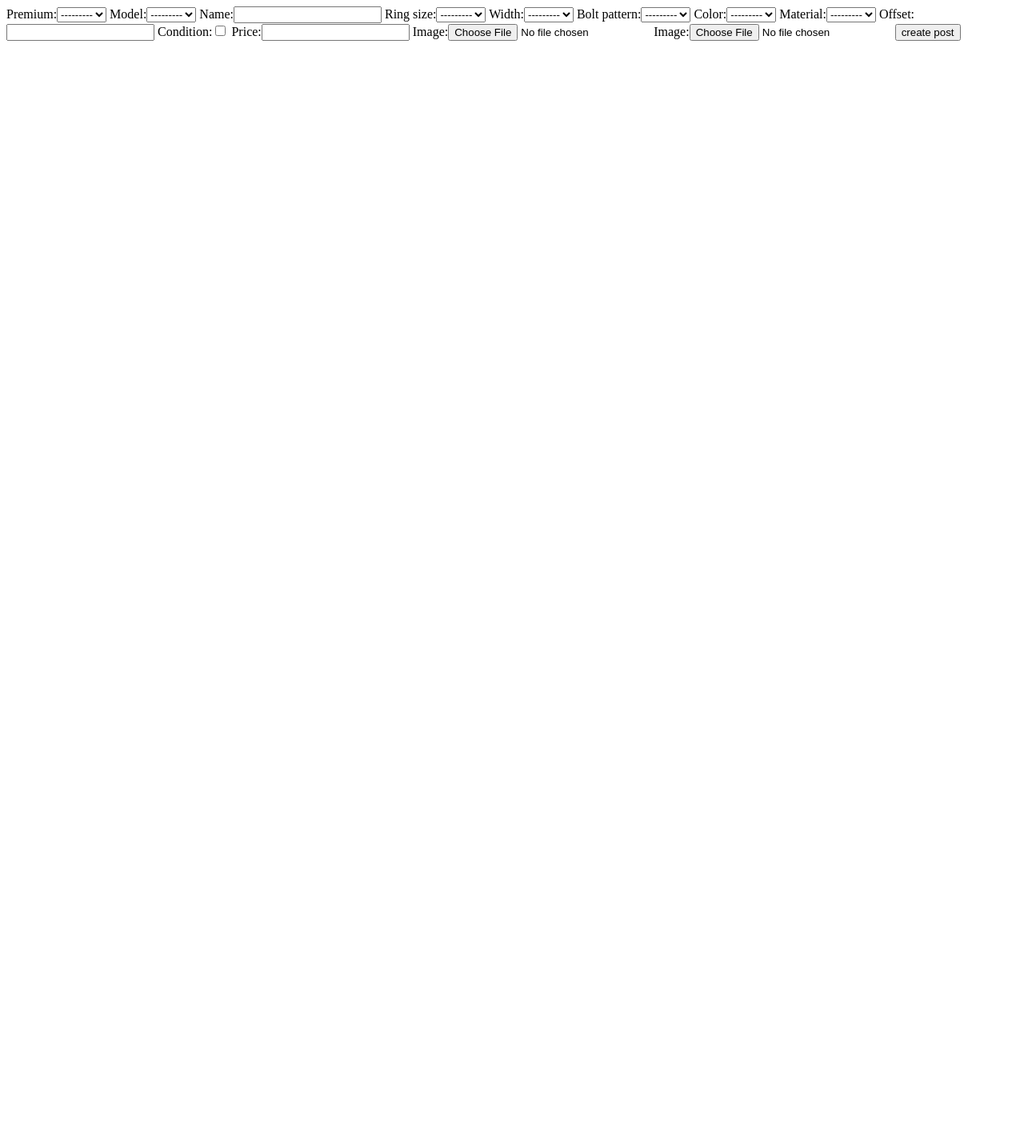
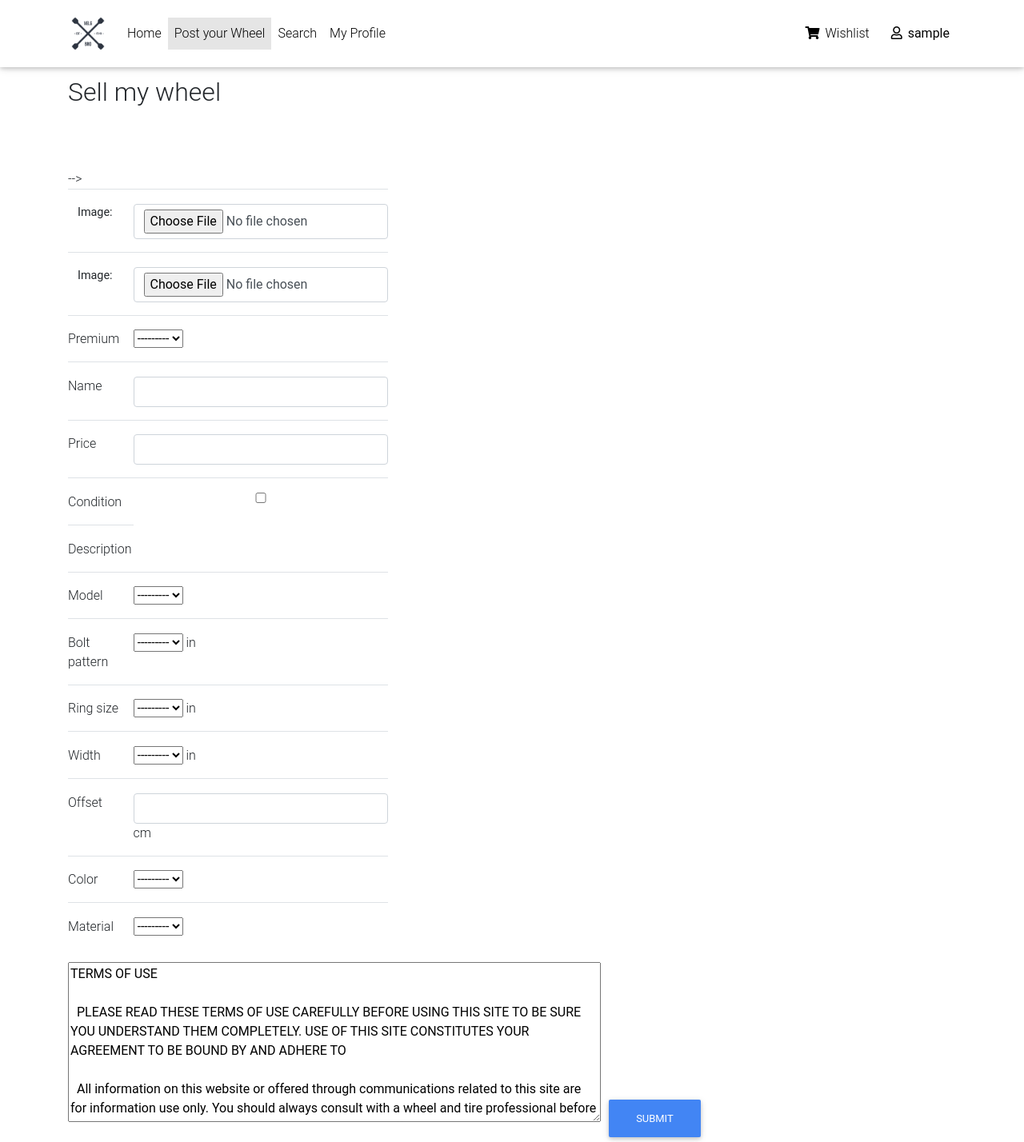
Before and after one commit to amartya18/velgbro, a Django app: page /post/ in a window 1280 px wide. Shown: the whole page at 80% size. Before the commit the page ends 51 px from the top, so only its background shows below. Run offline with Django 3.2, Linux system fonts and the light colour scheme; the visitor is signed in with stand-in values (Sample User, id 1); data that the repository does not hold is empty; some libraries are stand-ins or nearby versions; some web fonts are replaced.

Commit message:
navbar fixed

```diff
--- a/store/templates/store/base.html
+++ b/store/templates/store/base.html
@@ -31,7 +31,7 @@
     <div class="container">
 
       <!-- Brand -->
-      <a class="navbar-brand waves-effect" href="" target="_blank">
+      <a class="navbar-brand waves-effect" href="{% url 'home' %}">
         <img src="{% static 'store/img/logo.png' %}" width=50 alt="">
       </a>
 
@@ -46,27 +46,28 @@
 
         <!-- Left -->
         <ul class="navbar-nav mr-auto">
-          <li class="nav-item active">
-            <a class="nav-link waves-effect" href="#">Home
+          <p></p>
+          <li class="nav-item {% if nbar == 'home' %} active {%endif%}">
+            <a class="nav-link waves-effect" href="{% url 'home' %}">Home
               <span class="sr-only">(current)</span>
             </a>
           </li>
-          <li class="nav-item">
-            <a class="nav-link waves-effect" href="sell.html" target="_blank">Sell</a>
+          <li class="nav-item {% if nbar == 'post' %} active {%endif%}">
+            <a class="nav-link waves-effect" href="{% url 'create-post' %}">Post your Wheel</a>
           </li>
           <li class="nav-item">
             <a class="nav-link waves-effect" href=""
               target="_blank">Search</a>
           </li>
-          <li class="nav-item">
-            <a class="nav-link waves-effect" href="profile.html" target="_blank">My Profile</a>
+          <li class="nav-item {% if nbar == 'profile' %} active {%endif%}">
+            <a class="nav-link waves-effect" href="{% url 'profile' %}" >My Profile</a>
           </li>
         </ul>
 
         <!-- Right -->
         <ul class="navbar-nav nav-flex-icons">
           <li class="nav-item">
-            <a class="nav-link waves-effect">
+            <a class="nav-link waves-effect" href="{% url 'wishlist' %}">
               <i class="fas fa-shopping-cart"></i>
               <span class="clearfix d-none d-sm-inline-block"> Wishlist </span>
             </a>
@@ -75,19 +76,18 @@
           <!-- <div class="">   -->
         {% if user.is_authenticated %}
             <li class="nav-item">
-              <a href="signup.html" class="nav-link waves-effect ml-2"
-                target="_blank">
+              <a href="{% url 'profile' %}" class="nav-link waves-effect ml-2">
                 <i class="far fa-user"></i>
                 <strong>{{user.username}}</strong></a>
         {% else %}
           <li class="nav-item">
-            <a href="{" class="nav-link border border-light rounded waves-effect ml-2"
+            <a href="{% url 'login' %}" class="nav-link border border-light rounded waves-effect ml-2"
               target="_blank">
               Sign In
             </a>
           </li>
           <li class="nav-item">
-            <a href="signup.html" class="nav-link border border-light rounded waves-effect ml-2"
+            <a href="{% url 'signup' %}" class="nav-link border border-light rounded waves-effect ml-2"
               target="_blank">
               Sign Up
             </a>
--- a/store/templates/store/home.html
+++ b/store/templates/store/home.html
@@ -37,7 +37,7 @@
                 <strong>SELL YOUR WHEEL ANYTIME, FREE</strong>
               </p>
 
-              <a target="_blank" href="https://mdbootstrap.com/education/bootstrap/" class="btn btn-outline-white btn-lg">ADD MY WHEEL!
+              <a target="_blank" href="{%url 'create-post' %}" class="btn btn-outline-white btn-lg">ADD MY WHEEL!
               </a>
             </div>
             <!-- Content -->
--- a/store/templates/store/post_create.html
+++ b/store/templates/store/post_create.html
@@ -1,3 +1,7 @@
+{% extends "store/base.html" %}
+{% load static %}
+{% block content %}
+<!-- <div class="pt-5 mt-5"></div>
 <div class="row">
     <div class="col-md-6">
         <form method="POST" enctype="multipart/form-data" action="{% url 'create-post' %}">
@@ -8,4 +12,110 @@
             <button type="submit">create post</button>
         </form>
     </div>
+</div> -->
+
+
+<div class="pt-5 mt-5"></div>
+<div class="container">
+<form method="POST" enctype="multipart/form-data" action="{% url 'create-post' %}">
+{% csrf_token %}
+  <h2 class="pb-3">Sell my wheel</h2>
+  <div style="max-width: 400px;" class="text-left">
+  <table class="table table-borderless pl-0">
+
+    <div class="input-group mb-3">
+      <div class="custom-file">
+        {{ image_form }}
+         <label class="custom-file-label" for="inputGroupFile02">Choose file</label>
+      </div>
+    </div>
+    <tr>
+        <!--Premium-->
+        <td scope="col">{{post_form.premium.label}}</td>
+        <td scope="col"> {{post_form.premium}}
+          <!-- <input type="text" name="wheel_brand2" id="wheel_brand2" style="display:none" placeholder="Wheel Brand"> -->
+        </td>
+      </tr>
+    <tr>
+      <!--Title-->
+      <td>{{product_form.name.label}}</td>
+      <td>{{product_form.name}}</td>
+    </tr>
+    <tr>
+        <!--Price-->
+        <td>{{product_form.price.label}}</td>
+        <td>{{product_form.price}}</td>
+      </tr>
+    <tr>
+        <!--CONDITION-->
+        <td>{{product_form.condition.label}}</td>
+        <td>{{product_form.condition}}</td>
+      </tr>
+    <tr>
+      <!--Description BELOm-->
+      <td>Description</td>
+      <!-- <td> <textarea name="description" id="desc" class="input-xlarge" placeholder="insert description here"></textarea></td> --> -->
+    </tr>
+    <tr>
+      <!--MODEL-->
+      <td scope="col">{{product_form.model.label}}</td>
+      <td scope="col"> {{product_form.model}}
+      </td>
+    </tr>
+
+    <tr>
+      <!--BOLT PATTERN-->
+      <td scope="col">{{product_form.bolt_pattern.label}}</td>
+      <td scope="col"> {{product_form.bolt_pattern}}
+    in</tr>
+
+     <!--RING SIZE-->
+     <tr>
+        <td scope="col">{{product_form.ring_size.label}}</td>
+        <td scope="col"> {{product_form.ring_size}}
+      in</tr>
+    </tr>
+    <!--WIDTH-->
+    <tr>
+        <td scope="col">{{product_form.width.label}}</td>
+        <td scope="col"> {{product_form.width}}
+      in</tr>
+    </tr>
+    <!--OFFSET-->
+    <tr>
+        <td scope="col">{{product_form.offset.label}}</td>
+        <td scope="col"> {{product_form.offset}}
+    cm</tr>
+    </tr>
+    <tr>
+        <!--COLOR-->
+        <td scope="col">{{product_form.color.label}}</td>
+        <td scope="col"> {{product_form.color}}
+        </td>
+      </tr>
+    <tr>
+        <!--MATERIAL-->
+        <td scope="col">{{product_form.material.label}}</td>
+        <td scope="col"> {{product_form.material}}
+        </td>
+      </tr>
+
+    </table>
+  </div>
+
+
+  <p><textarea name="terms" id="terms" readonly="readonly" style="height:200px;width:60%">TERMS OF USE
+
+  PLEASE READ THESE TERMS OF USE CAREFULLY BEFORE USING THIS SITE TO BE SURE YOU UNDERSTAND THEM COMPLETELY. USE OF THIS SITE CONSTITUTES YOUR AGREEMENT TO BE BOUND BY AND ADHERE TO
+
+  All information on this website or offered through communications related to this site are for information use only. You should always consult with a wheel and tire professional before purchasing anything or modifying your vehicle. Custom Offsets LLC, it's members and founders can not be held liable for any information shared on this site.
+
+  THESE TERMS OF USE
+
+</textarea>
+<!-- <br><input type="checkbox" name="agree" id="agree" required=""> <label for="agree" style="float:none;width:auto">I agree with the terms of service</label></p> -->
+
+  <button type="submit" class="btn btn-primary">SUBMIT</button></p>
+  </form>
 </div>
+{% endblock %}
--- a/store/views.py
+++ b/store/views.py
@@ -31,9 +31,11 @@ class HomePageView(TemplateView):
         context['boltpattern'] = BoltPattern.objects.all()
         context['brand'] = Brand.objects.all()
         context['model'] = Model.objects.all()
+        context['nbar']='home'
         return context
 
 class SearchResultView(ListView): # search result
+    paginate_by=10
     model = Post
     template_name = 'store/search_result.html'
     context_object_name = 'posts'
@@ -66,8 +68,8 @@ def charge_view(request):
                 'currency': 'idr',
                 'quantity': 1,
             }],
-            success_url='http://localhost:8000/{}'.format(post_slug),
-            cancel_url='http://localhost:8000/cancel',
+            success_url='http://localhost:8000/detail/{}'.format(post_slug),
+            cancel_url=Http404,
             client_reference_id = post_slug,
         )
         return render(request, 'store/charge.html', {'sessionId': session['id']})
@@ -174,6 +176,7 @@ def create_post_view(request):
         context['post_form'] = post_form
         context['product_form'] = product_form
         context['image_form'] = image_form
+        context['nbar']='post'
 
         return render(request, "store/post_create.html", context)
 
--- a/users/views.py
+++ b/users/views.py
@@ -30,7 +30,7 @@ def signup_view(request):
 
 @login_required
 def profile_view(request):
-    return render(request, 'users/profile.html')
+    return render(request, 'users/profile.html',{'nbar':'profile'})
 
 def update_view(request):
     if request.method =='POST':
```
Also changed, not shown: store/templates/store/search_result.html (+2 -15 lines), velgbroV2/settings.py (+4 -4 lines).
